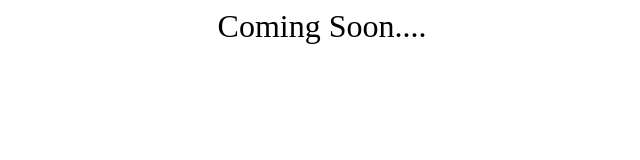
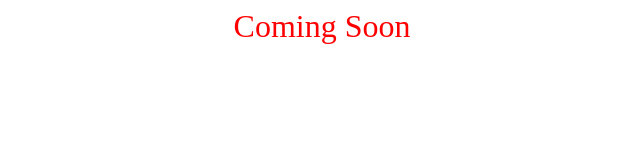
Before and after one commit to Abood025/games, a plain HTML site: page index.html in a window 1280 px wide. Shown: the whole page, without its empty margins (318-958 px from the left). Drawn offline with Linux system fonts and the light colour scheme.

Commit message:
Update index.html

```diff
--- a/index.html
+++ b/index.html
@@ -6,11 +6,12 @@
 <style>
 #lole{
 text-align: center;
-font-size:32;
+font-size:32px;
+color:red;
 }
 </style>
 <body>
 <div id="lole">
-Coming Soon....
+<important>Coming Soon</important>
 </div>
 </body>
```
